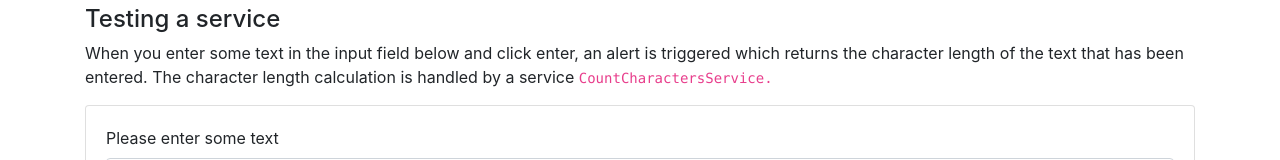
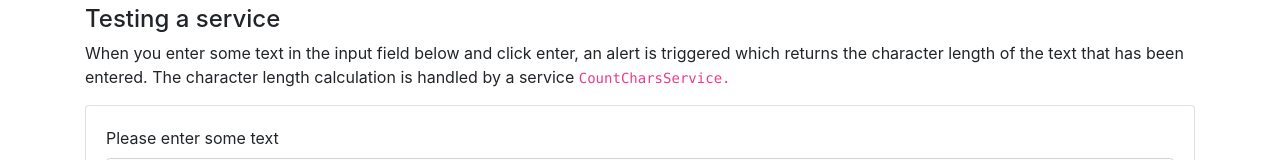
Before and after one commit to thomasabishop/angular-learning-lab, an Angular app: page /learning-testing in a window 1280 px wide. Shown: the part 208-368 px from the top of the page. Built offline with nearby package versions, Linux system fonts and the light colour scheme; what ngx-highlightjs would draw is missing.

Commit message:
Remove on-init testing project

```diff
--- a/src/app/learning-testing/learning-testing.component.html
+++ b/src/app/learning-testing/learning-testing.component.html
@@ -9,6 +9,6 @@
 <p>
   When you enter some text in the input field below and click enter, an alert is triggered which
   returns the character length of the text that has been entered. The character length calculation
-  is handled by a service <code>CountCharactersService.</code>
+  is handled by a service <code>CountCharsService.</code>
 </p>
 <app-testing-a-service></app-testing-a-service>
--- a/src/app/learning-testing/learning-testing.component.ts
+++ b/src/app/learning-testing/learning-testing.component.ts
@@ -1,15 +1,8 @@
-import { Component, OnInit } from '@angular/core';
+import {Component} from '@angular/core';
 
 @Component({
   selector: 'app-learning-testing',
   templateUrl: './learning-testing.component.html',
-  styleUrls: ['./learning-testing.component.less']
+  styleUrls: ['./learning-testing.component.less'],
 })
-export class LearningTestingComponent implements OnInit {
-
-  constructor() { }
-
-  ngOnInit(): void {
-  }
-
-}
+export class LearningTestingComponent {}
```
